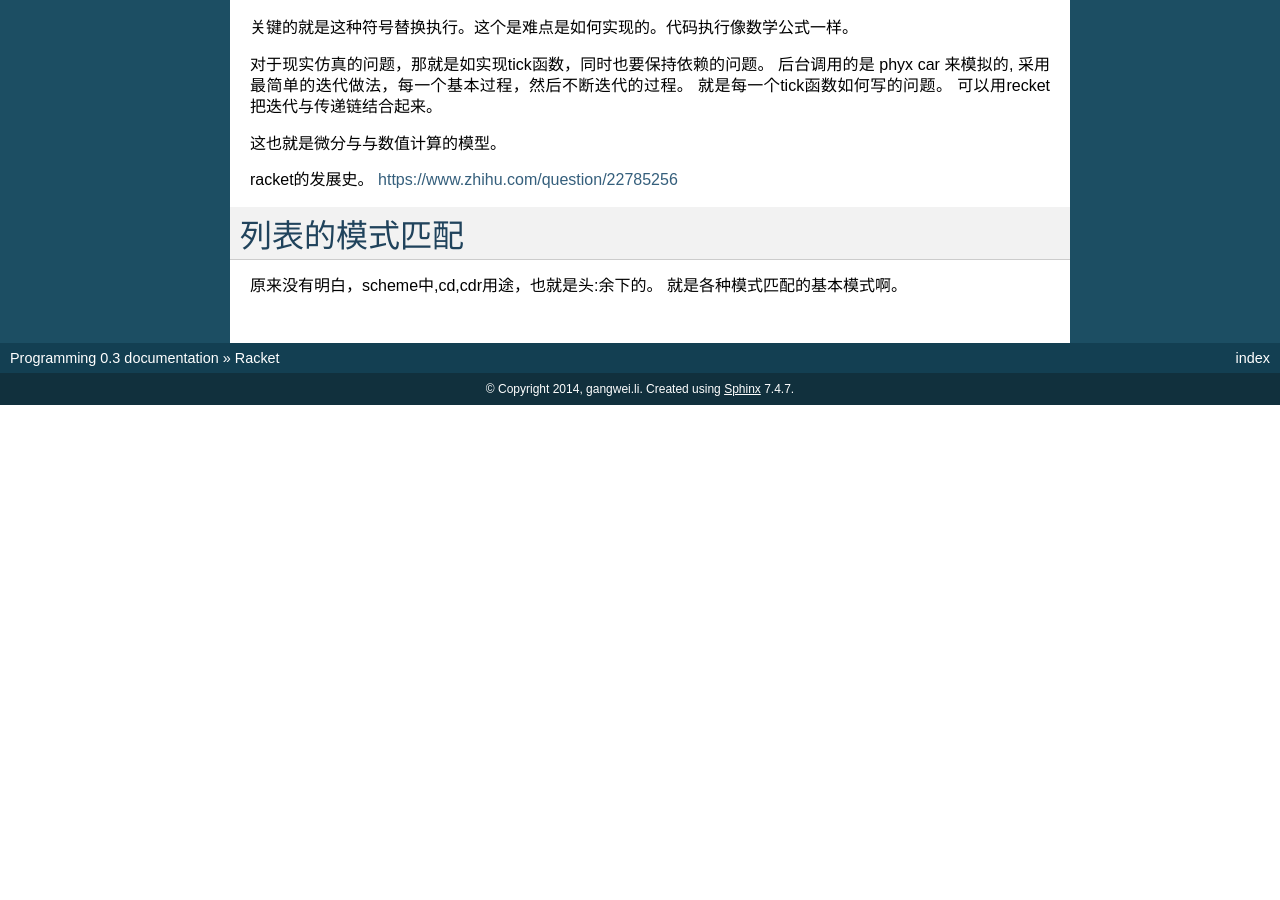
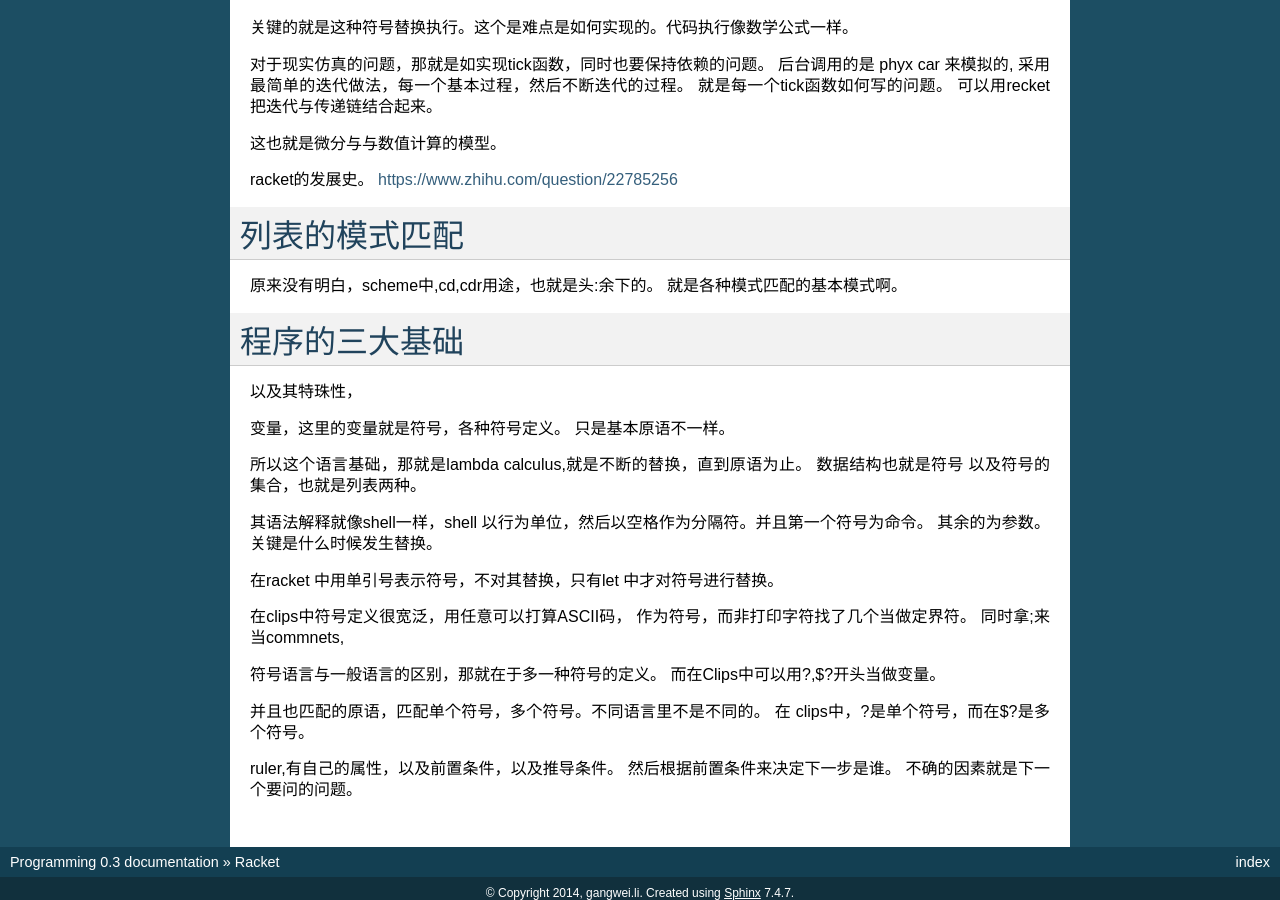
Before and after one commit to gwli/Programming, a Sphinx documentation site: the page built from source/content/Stage_1/Racket.rst, in a window 1280 px wide and 900 px high, scrolled down 815 px. Built offline with Sphinx 7.4.7, drawn with Linux system fonts in a browser that asks for light colours; before the commit the page ends 1220 px from its top, so only the background shows below that.

Commit message:
符号的定义

```diff
--- a/source/content/Stage_1/Racket.rst
+++ b/source/content/Stage_1/Racket.rst
@@ -8,7 +8,6 @@ Racket
 并且还有对象，列表，map等等。
 
 Racket 可以用直接处理图，并且有人拿来画图与做动画。
-
 
 
 用racket 当做脚本使用 http://docs.racket-lang.org/guide/intro.html#%28tech._repl%29 。
@@ -56,3 +55,30 @@ https://www.zhihu.com/question/22785256
 ==============
 
 原来没有明白，scheme中,cd,cdr用途，也就是头:余下的。 就是各种模式匹配的基本模式啊。
+
+
+程序的三大基础
+==============
+
+
+以及其特珠性，
+
+变量，这里的变量就是符号，各种符号定义。 只是基本原语不一样。
+
+所以这个语言基础，那就是lambda calculus,就是不断的替换，直到原语为止。 数据结构也就是符号
+以及符号的集合，也就是列表两种。
+
+其语法解释就像shell一样，shell 以行为单位，然后以空格作为分隔符。并且第一个符号为命令。
+其余的为参数。关键是什么时候发生替换。
+
+在racket 中用单引号表示符号，不对其替换，只有let 中才对符号进行替换。
+
+在clips中符号定义很宽泛，用任意可以打算ASCII码， 作为符号，而非打印字符找了几个当做定界符。
+同时拿;来当commnets,
+
+符号语言与一般语言的区别，那就在于多一种符号的定义。 而在Clips中可以用?,$?开头当做变量。
+
+并且也匹配的原语，匹配单个符号，多个符号。不同语言里不是不同的。
+在 clips中，?是单个符号，而在$?是多个符号。
+
+ruler,有自己的属性，以及前置条件，以及推导条件。 然后根据前置条件来决定下一步是谁。 不确的因素就是下一个要问的问题。
```
